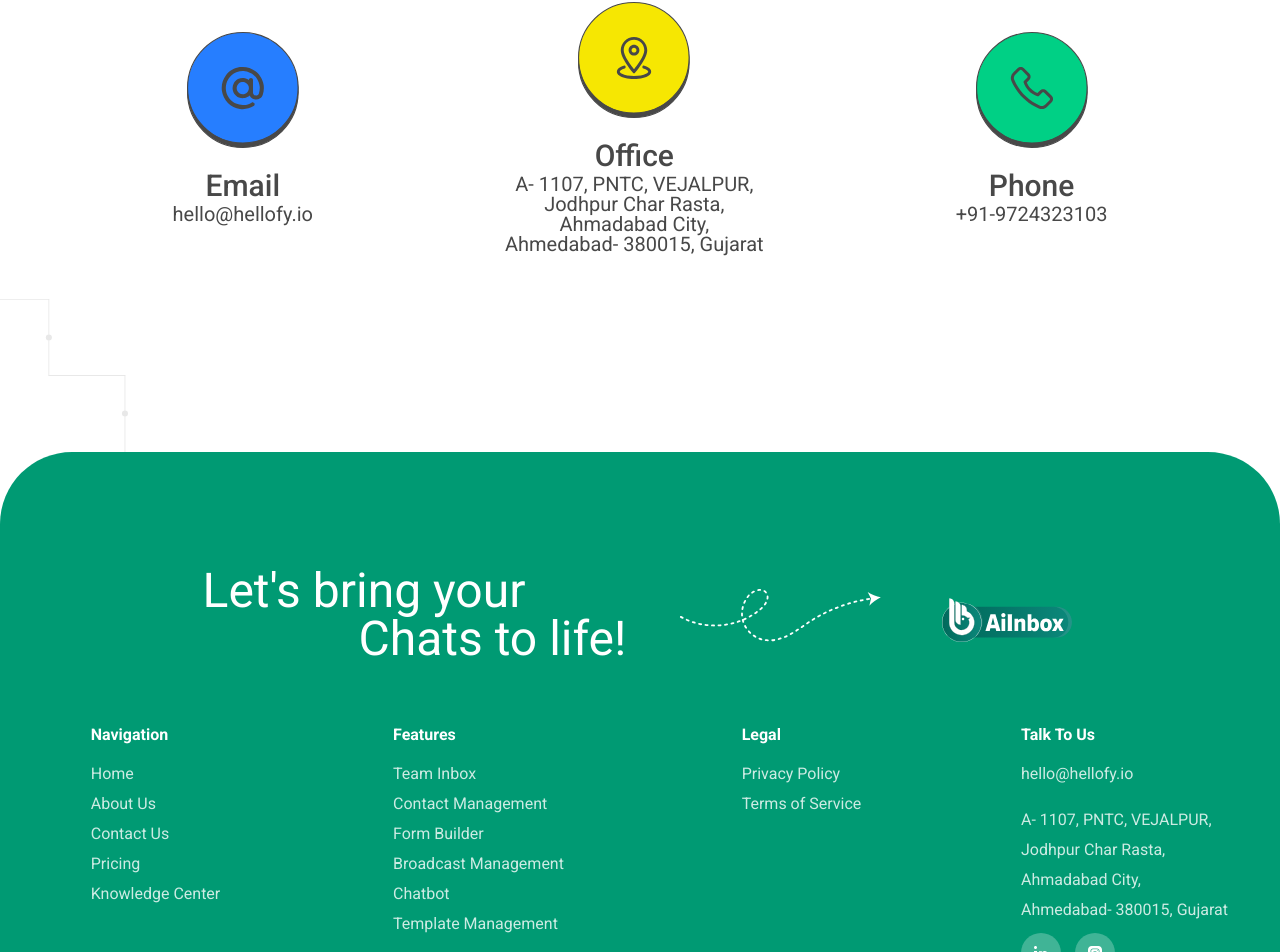
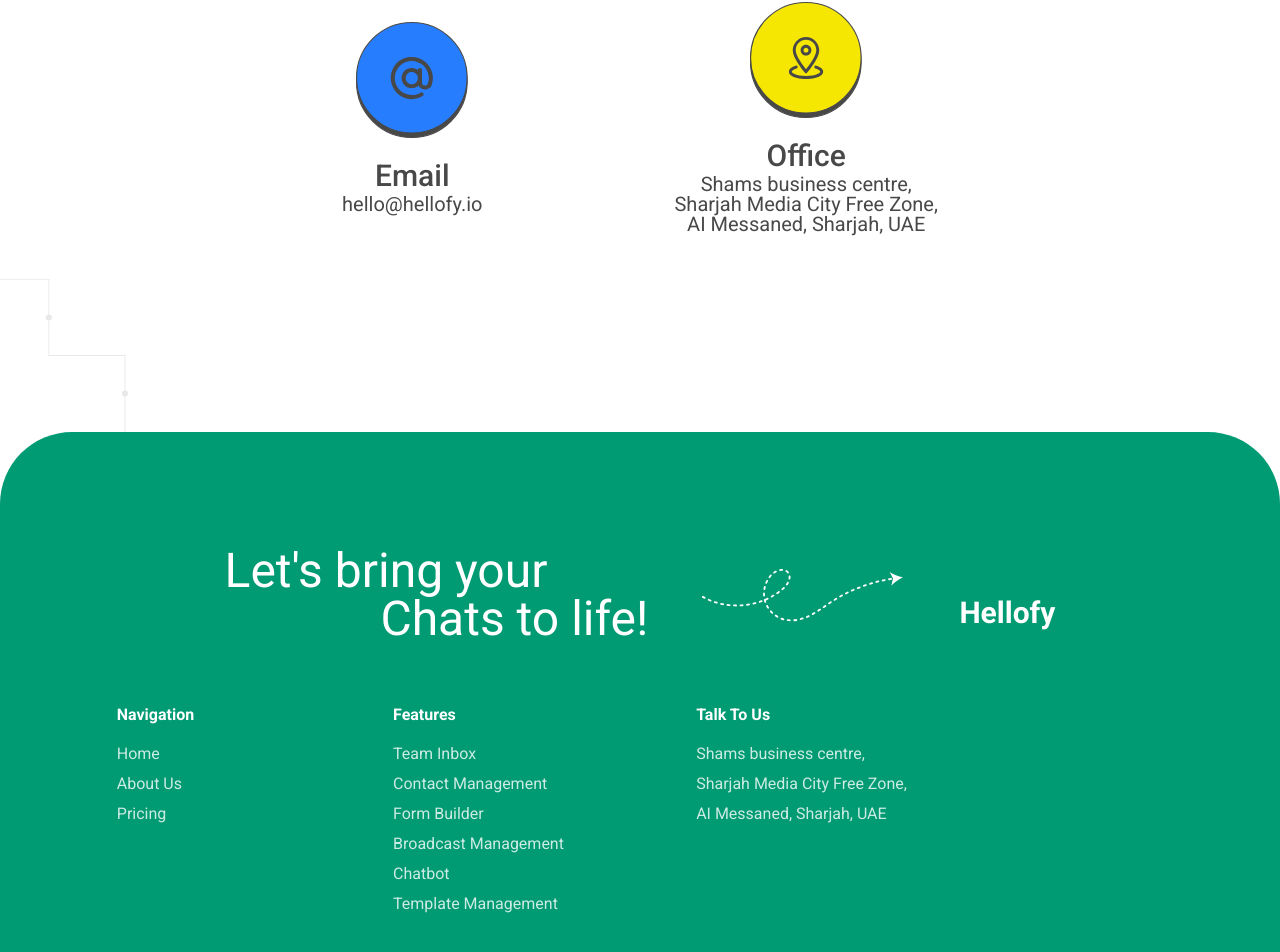
Before and after one commit to jitendraparmar3008/hellofy, a Next.js app: page /contact in a window 1280 px wide. Shown: the part 1579-2531 px from the top of the page. Built offline with nearby package versions, Linux system fonts and the light colour scheme.

Commit message:
hellofy new changes.

```diff
--- a/app/page.tsx
+++ b/app/page.tsx
@@ -22,7 +22,7 @@
       {/* <Services /> */}
 
       {/* <OorderInvoiceView /> */}
-      <GetInTouchWithUs />
+      {/* <GetInTouchWithUs /> */}
       {/* <Contact /> */}
     </>
   );
--- a/components/Contact/index.tsx
+++ b/components/Contact/index.tsx
@@ -455,13 +455,13 @@
                 Office
               </h3>
               <p className="text-dark lg:text-[20px] text-sm font-normal text-center">
-                A- 1107, PNTC, VEJALPUR, <br />
-                Jodhpur Char Rasta, <br />
-                Ahmadabad City,
-                <br /> Ahmedabad- 380015, Gujarat
+                Shams business centre, <br />
+                Sharjah Media City Free Zone,
+                <br />
+                AI Messaned, Sharjah, UAE
               </p>
             </div>
-            <div className="flex flex-col justify-center items-center">
+            {/* <div className="flex flex-col justify-center items-center">
               <Image
                 src="/images/contact/phone_icon.svg"
                 height={108}
@@ -474,7 +474,7 @@
               <p className="text-dark lg:text-[20px] text-sm font-normal">
                 +91-9724323103
               </p>
-            </div>
+            </div> */}
           </div>
         </div>
       </div>
--- a/components/Features/featuresData.tsx
+++ b/components/Features/featuresData.tsx
@@ -126,7 +126,7 @@
     height: 425,
   },
   {
-    title: "SmartForm Builder",
+    title: "Smart Form Builder",
     subTitle: "Create forms that deliver valuable feedback and drive results.",
     description: (
       <>
--- a/components/Footer/index.tsx
+++ b/components/Footer/index.tsx
@@ -27,13 +27,18 @@
             <ArrowVector className="hidden lg:block pt-4" />
             <div>
               <Link href="/" className="inline-block mb-3">
+                <span className="text-white font-semibold text-3xl">
+                  Hellofy
+                </span>
+              </Link>
+              {/* <Link href="/" className="inline-block mb-3">
                 <Image
                   src="/images/logo/logo.svg"
                   alt="logo"
                   width={140}
                   height={30}
                 />
-              </Link>
+              </Link> */}
               {/* <p className="text-sm font-medium leading-5 mb-2">
                 Just send us your contact email and we will contact you.
               </p> */}
@@ -77,7 +82,7 @@
                   Talk To Us
                 </h5>
                 <ul className="my-4">
-                  <li>
+                  {/* <li>
                     <Link
                       href="mailto:support@ercom.com"
                       target=""
@@ -85,7 +90,7 @@
                     >
                       hello@hellofy.io
                     </Link>
-                  </li>
+                  </li> */}
                   {/* <li>
                     <Link
                       href="tel:+66 2399 1145"
@@ -98,14 +103,13 @@
                 </ul>
 
                 <p className="text-white/80 text-base leading-[30px] font-normal hover:text-white transition-all mb-2">
-                  A- 1107, PNTC, VEJALPUR, <br />
-                  Jodhpur Char Rasta, <br />
-                  Ahmadabad City,
-                  <br /> Ahmedabad- 380015, Gujarat{" "}
+                  Shams business centre,
+                  <br /> Sharjah Media City Free Zone,
+                  <br /> AI Messaned, Sharjah, UAE
                 </p>
 
                 <div className="w-full flex items-center gap-3.5">
-                  <Link
+                  {/* <Link
                     target="_blank"
                     href="https://www.linkedin.com/company/hellofy/?lipi=urn%3Ali%3Apage%3Ad_flagship3_company%3BpMbuSiNvQhyy%2B2aOLYHaUg%3D%3D"
                     className="flex justify-center items-center w-10 h-10 rounded-full bg-white/25 hover:shadow-xl transition-all"
@@ -118,7 +122,7 @@
                     className="flex justify-center items-center w-10 h-10 rounded-full bg-white/25 hover:shadow-xl transition-all"
                   >
                     <Instagram />
-                  </Link>
+                  </Link> */}
                   {/* <Link
                     href=""
                     className="flex justify-center items-center w-10 h-10 rounded-full bg-white/25 hover:shadow-xl transition-all"
@@ -137,7 +141,7 @@
           </div>
           <hr className="pb-7 lg:pb-14 max-w-5xl mx-auto border-white/20" />
           <div className="text-white font-normal text-base leading-[14px] text-center pb-3 md:pb-9">
-            © 2024 Hellofy. All Rights Reserved.
+            © 2025 Hellofy. All Rights Reserved.
           </div>
         </div>
       </footer>
--- a/components/Footer/navigationData.tsx
+++ b/components/Footer/navigationData.tsx
@@ -14,24 +14,24 @@
         path: "/about",
         newTab: false,
       },
-      {
-        id: 3,
-        title: "Contact Us",
-        path: "/contact",
-        newTab: false,
-      },
+      // {
+      //   id: 3,
+      //   title: "Contact Us",
+      //   path: "/contact",
+      //   newTab: false,
+      // },
       {
         id: 4,
         title: "Pricing",
         path: "/pricing",
         newTab: false,
       },
-      {
-        id: 4,
-        title: "Knowledge Center",
-        path: "https://docs.hellofy.io/",
-        newTab: true,
-      },
+      // {
+      //   id: 4,
+      //   title: "Knowledge Center",
+      //   path: "https://docs.hellofy.io/",
+      //   newTab: true,
+      // },
     ],
   },
   {
@@ -157,22 +157,22 @@
   //     },
   //   ],
   // },
-  {
-    heading: "Legal",
-    links: [
-      {
-        id: 2,
-        title: "Privacy Policy",
-        path: "/privacy-policy",
-        newTab: false,
-      },
-      {
-        id: 3,
-        title: "Terms of Service",
-        path: "/terms-of-service",
-        newTab: false,
-      },
-    ],
-  },
+  // {
+  //   heading: "Legal",
+  //   links: [
+  //     {
+  //       id: 2,
+  //       title: "Privacy Policy",
+  //       path: "/privacy-policy",
+  //       newTab: false,
+  //     },
+  //     {
+  //       id: 3,
+  //       title: "Terms of Service",
+  //       path: "/terms-of-service",
+  //       newTab: false,
+  //     },
+  //   ],
+  // },
 ];
 export default NavigationData;
--- a/components/Header/index.tsx
+++ b/components/Header/index.tsx
@@ -89,7 +89,7 @@
                 /> */}
               </Link>
             </div>
-            <div className="flex w-full justify-center md:justify-between items-center px-4 md:px-8 lg:px-4">
+            <div className="flex w-full justify-center md:justify-end items-center px-4 md:px-8 lg:px-4">
               <div>
                 <button
                   onClick={navbarToggleHandler}
@@ -216,7 +216,7 @@
                       </li>
                     ))}
                   </ul>
-                  <div className="flex flex-col gap-3 items-center md:hidden mt-4">
+                  {/* <div className="flex flex-col gap-3 items-center md:hidden mt-4">
                     <Link
                       href="https://app.hellofy.io/"
                       className="ease-in-up hover:shadow-btn-hover bg-transparent px-4 py-2.5 text-base font-medium text-dark transition duration-300 hover:bg-opacity-90 md:block rounded-lg border border-french_gray max-h-11 w-full text-center"
@@ -229,10 +229,10 @@
                     >
                       Book Demo
                     </Link>
-                  </div>
+                  </div> */}
                 </nav>
               </div>
-              <div className=" items-center justify-end gap-4 hidden md:flex">
+              {/* <div className=" items-center justify-end gap-4 hidden md:flex">
                 <Link
                   href="https://app.hellofy.io/"
                   className="ease-in-up hover:shadow-btn-hover bg-transparent p-2 lg:px-4 lg:py-2.5 text-sm md:text-base font-medium text-dark transition duration-300 hover:bg-opacity-90  rounded-lg border border-french_gray max-h-11 "
@@ -245,7 +245,7 @@
                 >
                   Book Demo
                 </Link>
-              </div>
+              </div> */}
             </div>
           </div>
         </div>
--- a/components/Pricing/PricingBox.tsx
+++ b/components/Pricing/PricingBox.tsx
@@ -62,12 +62,18 @@
                 Contact Us
               </button>
             ) : (
-              <Link
-                href="/book-a-demo"
+              <button
+                onClick={handleOpenPricingModal}
                 className="flex w-full items-center justify-center  rounded-xl bg-primary p-3 text-base font-semibold text-white transition duration-300 ease-in-out hover:bg-opacity-80 hover:shadow-signUp"
               >
-                Select Plan
-              </Link>
+                Contact Us
+              </button>
+              // <Link
+              //   href="/book-a-demo"
+              //   className="flex w-full items-center justify-center  rounded-xl bg-primary p-3 text-base font-semibold text-white transition duration-300 ease-in-out hover:bg-opacity-80 hover:shadow-signUp"
+              // >
+              //   Select Plan
+              // </Link>
             )}
           </div>
           <div>{children}</div>
--- a/components/Pricing/index.tsx
+++ b/components/Pricing/index.tsx
@@ -134,8 +134,8 @@
           /> */}
           <PricingBox
             packageName="Lets try"
-            price={isMonthly ? "₹4500" : "₹4500"}
-            duration={isMonthly ? "/mo" : "/mo"}
+            //price={isMonthly ? "₹4500" : "₹4500"}
+            //duration={isMonthly ? "/mo" : "/mo"}
             subtitle="1 user included"
             subtitle1="Role Management Admin +1"
           >
@@ -188,8 +188,8 @@
           </PricingBox>
           <PricingBox
             packageName="Growth"
-            price={isMonthly ? "₹8500" : "₹8500"}
-            duration={isMonthly ? "/mo" : "/mo"}
+            //price={isMonthly ? "₹8500" : "₹8500"}
+            //duration={isMonthly ? "/mo" : "/mo"}
             subtitle="3 user included"
             subtitle1="Role Management Admin +4"
           >
@@ -239,8 +239,8 @@
           </PricingBox>
           <PricingBox
             packageName="Business"
-            price={isMonthly ? "₹16,500" : "₹16,500"}
-            duration={isMonthly ? "/mo" : "/mo"}
+            //price={isMonthly ? "₹16,500" : "₹16,500"}
+            //duration={isMonthly ? "/mo" : "/mo"}
             subtitle="10 user included"
             subtitle1="Role Management Admin +4"
           >
```
